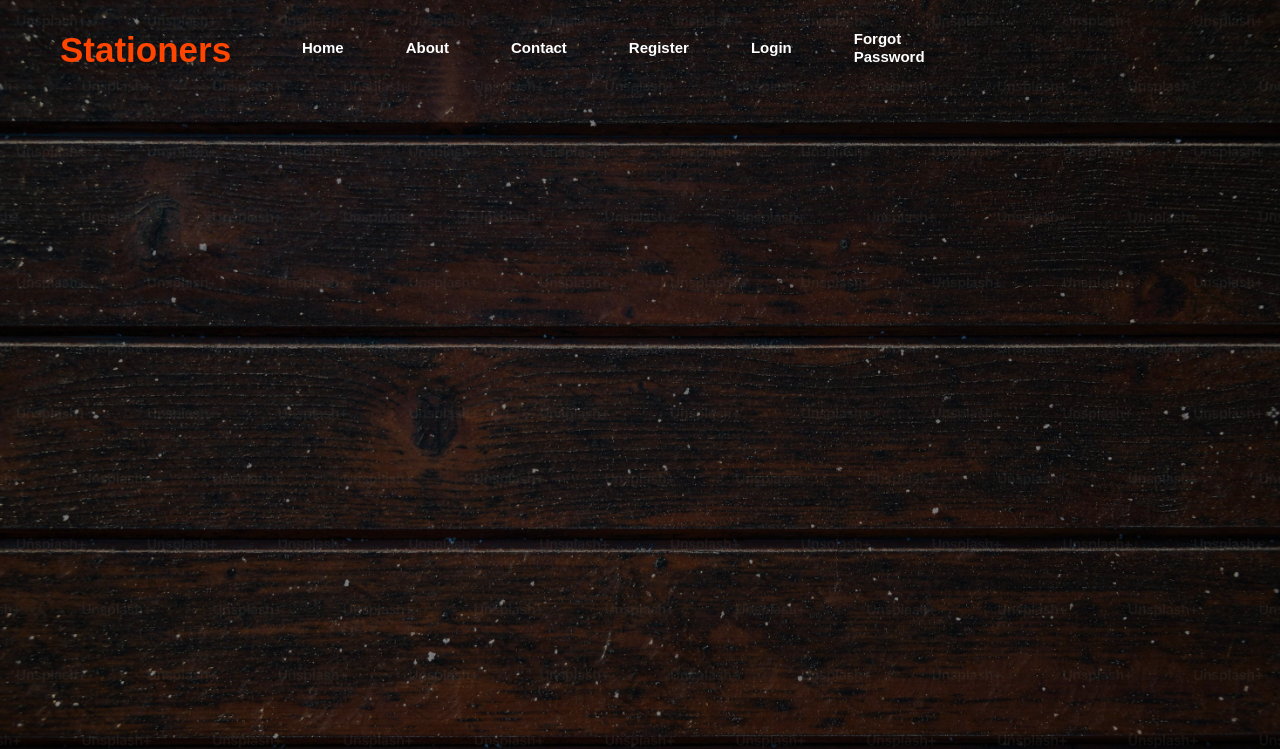
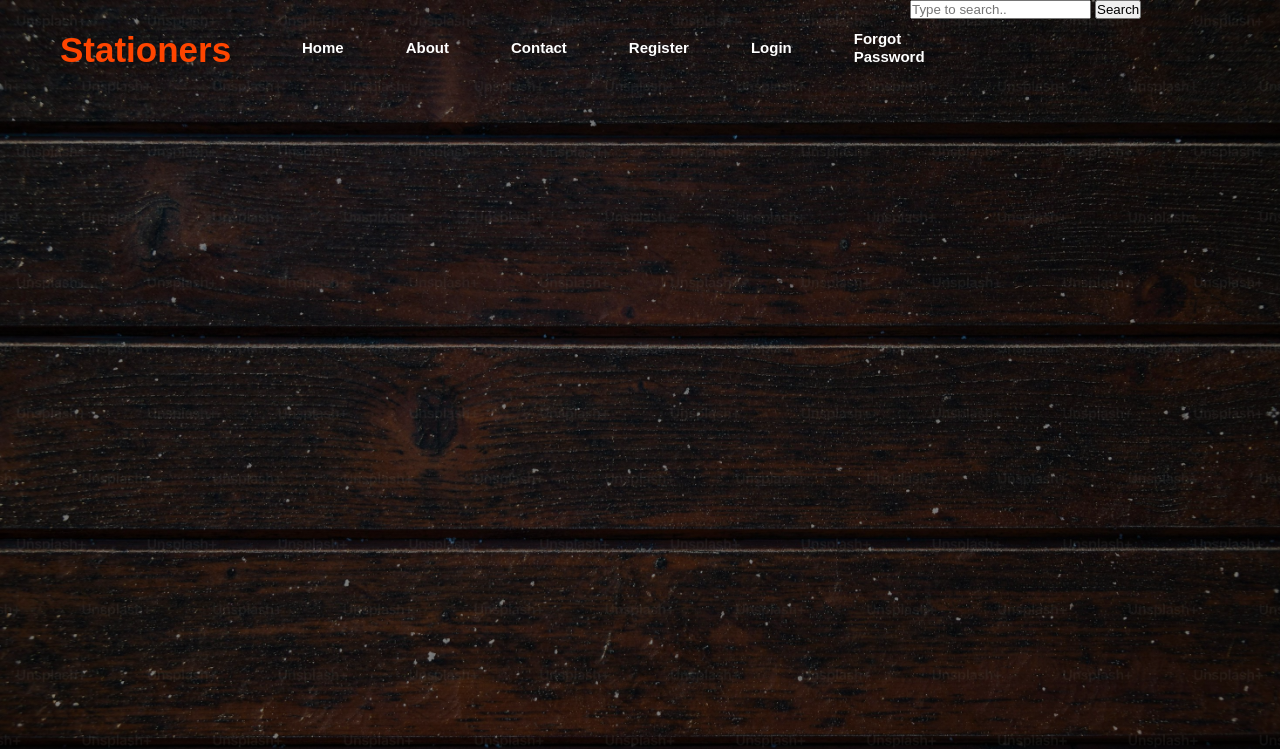
Before and after one commit to mtalha83/mainproject, a plain HTML site: page index.html in a window 1280 px wide. Shown: the top 749 px of the page. Drawn offline with Linux system fonts and the light colour scheme.

Commit message:
initial styling 21dec24

```diff
--- a/index.html
+++ b/index.html
@@ -21,9 +21,15 @@
                     <li><a href="signup.html">Register</a></li>
                     <li><a href="login.html">Login</a></li>
                     <li><a href="forgotpw.html">Forgot Password</a></li>
+                </ul>
+            </div>
 
+            <div class="search">
+                <input class="srch" type="search" placeholder="Type to search..">
+                <a href="index.html">
+                    <button class="btn">Search</button>
+                </a>
 
-                </ul>
             </div>
         </div>
     </div>
--- a/style.css
+++ b/style.css
@@ -64,9 +64,8 @@ ul li a:hover{
     color: orange;
 }
 
-/*a {
-    text-decoration: none;
-    color: blue;
-    background-color: aqua;
-    font-family: 'Courier New', Courier, monospace;
-}*/
+.search{
+    width: 330px;
+    float: left;
+    margin-left: 270px;
+}
```
